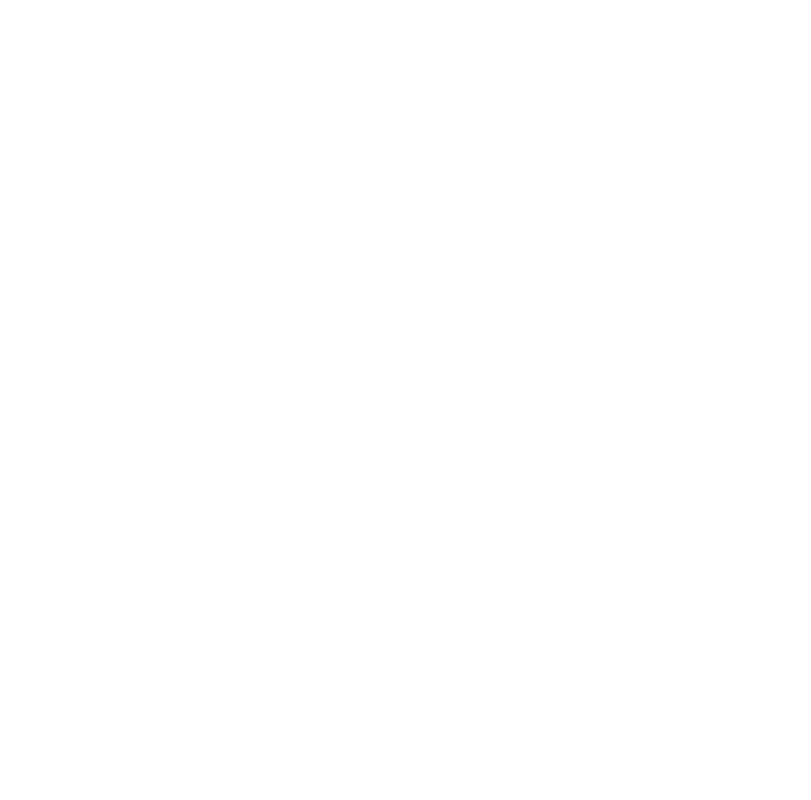
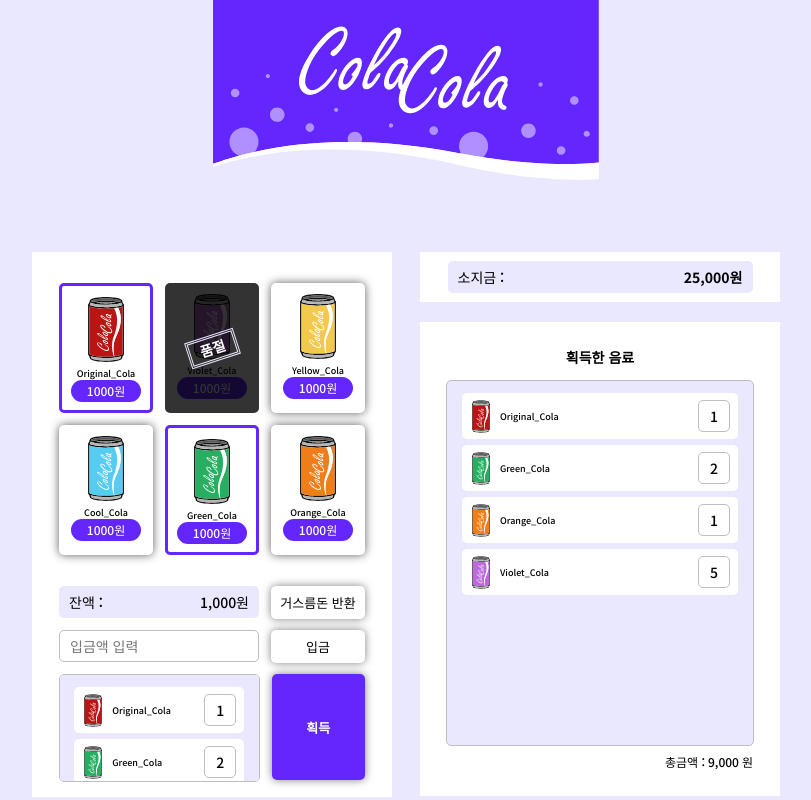
Before and after one commit to yejify/vending-machine, a plain HTML site: page vending machine/index.html in a window 1280 px wide. Shown: the whole page, without its empty margins (234-1045 px from the left). Drawn offline with Linux system fonts and the light colour scheme.

Commit message:
vending machine css

```diff
--- a/vending machine/index.html
+++ b/vending machine/index.html
@@ -6,8 +6,105 @@
     <meta name="viewport" content="width=device-width, initial-scale=1.0">
     <title>vending machine</title>
     <link rel="stylesheet" href="style.css">
+    <link rel="preconnect" href="https://fonts.googleapis.com">
+    <link rel="preconnect" href="https://fonts.gstatic.com" crossorigin>
+    <link href="https://fonts.googleapis.com/css2?family=Noto+Sans+KR:wght@100;300;400;500;700;900&display=swap" rel="stylesheet">
   </head>
   <body>
+    <header>
+        <h1 class="a11y-hidden">vending machine</h1>
+        <img src="img/banner.svg" alt="배너이미지">
+    </header>
+    <div class="wrap">
+        <div class="machine-display">
+            <ul class="cola-list">
+                <li class="select-cola">
+                    <img src="img/coke-red.svg" alt="Original_Cola">
+                    <p>Original_Cola</p>
+                    <p>1000원</p>
+                </li>
+                <li class="sold-out">
+                    <img src="img/coke-violet.svg" alt=" Violet_Cola">
+                    <p> Violet_Cola</p>
+                    <p>1000원</p>
+                </li>
+                <li>
+                    <img src="img/coke-yellow.svg" alt="Yellow_Cola">
+                    <p>Yellow_Cola</p>
+                    <p>1000원</p>
+                </li>
+                <li>
+                    <img src="img/coke-cool.svg" alt="Cool_Cola">
+                    <p>Cool_Cola</p>
+                    <p>1000원</p>
+                </li>
+                <li class="select-cola">
+                    <img src="img/coke-green.svg" alt="Green_Cola">
+                    <p>Green_Cola</p>
+                    <p>1000원</p>
+                </li>
+                <li>
+                    <img src="img/coke-orange.svg" alt="Orange_Cola">
+                    <p>Orange_Cola</p>
+                    <p>1000원</p>
+                </li>
+            </ul>
+            <div class="change">
+                <div class="change-display">
+                    <p>잔액 :</p>
+                    <p>1,000</p>
+                    <p>원</p>
+                </div>
+                <button class="btn">거스름돈 반환</button>
+            </div>
+            <div class="insert-coin">
+                <input type="text" placeholder="입금액 입력">
+                <button class="btn">입금</button>
+            </div>
+            <div class="selection">
+                <ul class="selection-list">
+                    <li>Original_Cola
+                        <p>1</p>
+                    </li>
+                    <li class="green-cola">Green_Cola
+                        <p>2</p>
+                    </li>
 
+                </ul>
+                <button>획득</button>
+            </div>
+        </div>
+        <div class="user-display">
+            <div class="wallet">
+                <div class="wallet-display">
+                    <p>소지금 :</p>
+                    <p>25,000</p>
+                    <p>원</p>
+                </div>
+            </div>
+            <div class="collect-list">
+                <h2>획득한 음료</h2>
+                <ul class="collect-list-detail">
+                    <li>Original_Cola
+                        <p>1</p>
+                    </li>
+                    <li class="green-cola">Green_Cola
+                        <p>2</p>
+                    </li>
+                    <li class="orange_cola">Orange_Cola
+                        <p>1</p>
+                    </li>
+                    <li class="violet_cola">Violet_Cola
+                        <p>5</p>
+                    </li>
+                </ul>
+                <div class="collect-list-sum">
+                    <p>총금액 :</p>
+                    <p>9,000</p>
+                    <p>원</p>
+                </div>
+            </div>
+        </div>
+    </div>
   </body>
 </html>
--- a/vending machine/style.css
+++ b/vending machine/style.css
@@ -0,0 +1,397 @@
+/* 전체 설정 */
+.a11y-hidden {
+	clip: rect(1px, 1px, 1px, 1px);
+	clip-path: inset(50%);
+	width: 1px;
+	height: 1px;
+	margin: -1px;
+	overflow: hidden;
+	padding: 0;
+	position: absolute;
+}
+*{
+    margin: 0;
+    padding: 0;
+    font-family: 'Noto Sans KR', sans-serif;
+    list-style: none;
+}
+body{
+    background-color: #EAE8FE;
+}
+
+/* 헤더 */
+header{
+    text-align: center;
+}
+header img{
+    width: 386px;
+    height: 180px;
+}
+
+/* 전체 레이아웃 */
+.wrap{
+    display: flex;
+    flex-wrap: wrap;
+    width: 748px;
+    margin: 67px auto 0 auto;
+    gap:28px;
+}
+.machine-display{
+    width: 360px;
+    height: 545px;
+    background-color: #fff;
+}
+.wallet{
+    width: 360px;
+    height: 50px;
+    background-color: #fff;
+    margin-bottom: 20px;
+    position: relative;
+}
+.collect-list{
+    width: 360px;
+    height: 474px;
+    background-color: #fff;
+    position: relative;
+    text-align: center;
+    padding-top: 25px;
+    box-sizing: border-box;
+}
+
+/* machine-display */
+.cola-list{
+    display:flex;
+    flex-wrap: wrap;
+    width: 306px;
+    margin: 31px auto;
+    gap: 12px;
+}
+.cola-list li{
+    width: 94px;
+    height:130px;
+    border-radius: 5px;
+    box-sizing: border-box;
+    text-align: center;
+    box-shadow: 0 0 10px #000000a1;
+}
+.cola-list li img{
+    width: 36px;
+    height: 65px;
+    margin-top: 11px;
+}
+.cola-list p{
+    font-weight: 500;
+    font-size: 9px;
+    display: block;
+}
+.cola-list p:last-child{
+    display: block;
+    width: 70px;
+    height: 22px;
+    margin: auto;
+    background-color: #6327FE;
+    line-height: 22px;
+    color:#fff;
+    border-radius: 50px;
+    font-size: 12px;
+}
+.cola-list .select-cola{
+    border: 3px solid #6327FE;
+    box-shadow: none;
+}
+.cola-list .sold-out{
+    position: relative;
+    box-shadow: none;
+}
+.sold-out::before{
+    position: absolute;
+    z-index: 100;
+    width: 94px;
+    height:130px;
+    content: "";
+    background: #000000CC;
+    top: 0;
+    left: 0;
+    border-radius: 5px;
+
+}
+.sold-out::after{
+    rotate: -17.97deg;
+    color: #fff;
+    position: absolute;
+    content: "품절";
+    z-index: 200;
+    width: 51px;
+    height:27px;
+    top: 0;
+    bottom: 0;
+    left: 0;
+    right: 0;
+    margin: auto;
+    border: 3px double #EAE8FE;
+    text-align: center;
+    line-height: 20px;
+    font-weight: 900;
+    font-size: 14px;
+    box-sizing: border-box;
+}
+.change{
+    width: 306px;
+    height: 33px;
+    margin: 20px auto 11px;
+    display: flex;
+    gap: 12px;
+}
+.change-display{
+    top: 0;
+    left: 0;
+    right: 0;
+    display: flex;
+    width: 200px;
+    height: 32px;
+    border-radius: 5px;
+    font-size: 14px;
+    padding: 6px 10px;
+    box-sizing: border-box;
+    background-color: #EAE8FE;
+    font-weight: 500;
+}
+.change-display p:nth-child(2){
+margin-left: auto;
+}
+.change .btn{
+    width: 94px;
+    height: 33px;
+    font-family: 'Noto Sans KR';
+    font-style: normal;
+    font-weight: 500;
+    font-size: 13px;
+    line-height: 19px;
+    filter: drop-shadow(0px 0px 4px rgba(0, 0, 0, 0.5));
+    border: none;
+    background-color: #fff;
+    border-radius: 5px;
+}
+.insert-coin{
+    width: 306px;
+    height: 33px;
+    margin: 0 auto 11px;
+    display: flex;
+    gap: 12px;
+}
+.insert-coin input{
+    top: 0;
+    left: 0;
+    right: 0;
+    display: flex;
+    width: 200px;
+    height: 32px;
+    border-radius: 5px;
+    font-size: 14px;
+    padding: 6px 10px;
+    box-sizing: border-box;
+    background-color: #fff;
+    font-weight: 500;
+    border: 1px solid #BDBDBD;
+}
+.insert-coin .btn{
+    width: 94px;
+    height: 33px;
+    font-family: 'Noto Sans KR';
+    font-style: normal;
+    font-weight: 500;
+    font-size: 13px;
+    line-height: 19px;
+    filter: drop-shadow(0px 0px 4px rgba(0, 0, 0, 0.5));
+    border: none;
+    background-color: #fff;
+    border-radius: 5px;
+}
+.selection{
+    width: 306px;
+    height: 106px;
+    margin: auto;
+    display: flex;
+    gap: 12px;
+    box-sizing: border-box;
+}
+.selection-list{
+    border: 1px solid #BDBDBD;
+    width: 200px;
+    height: 106px;
+    border-radius: 5px;
+    background-color: #EAE8FE;
+    overflow: scroll;
+}
+.selection-list li{
+    display: flex;
+    width:170px;
+    height:46px;
+    background-color: #fff;
+    margin:6px auto;
+    border-radius: 5px;
+    align-items: center;
+    box-sizing: border-box;
+    position: relative;
+    font-weight: 500;
+    font-size: 9px;
+}
+.selection-list li:first-child{
+    margin-top: 12px;
+}
+.selection-list li::before{
+    width: 18px;
+    height: 33px;
+    content: "";
+    background-size: 100% 100%;
+    background-image:url(img/coke-red.svg);
+    margin: 6px 10px;
+}
+.selection-list .green-cola:before{
+    background-image:url(img/coke-green.svg);
+}
+.selection-list li p{
+    display: block;
+    border: 1px solid #BDBDBD;
+    width: 30px;
+    height: 30px;
+    position: absolute;
+    right: 8px;
+    border-radius: 5px;
+    font-weight: 500;
+    font-size: 14px;
+    line-height: 30px;
+    text-align: center;
+}
+.selection-list::-webkit-scrollbar{
+    width: 4px;
+    height: 16px;
+}
+.selection-list::-webkit-scrollbar-thumb{
+    background: #fff;
+    border-radius: 25px;
+}
+.selection-list::-webkit-scrollbar-track{
+    background-color: #EAE8FE;
+}
+.selection-list::-webkit-scrollbar-corner {
+	background: transparent;
+}
+.selection button{
+    width: 94px;
+    height: 106px;
+    background: #6327FE;
+    color: #fff;
+    font-weight: 700;
+    font-size: 13px;
+    border-radius: 5px;
+    border: none;
+    filter: drop-shadow(0px 0px 4px rgba(0, 0, 0, 0.5));
+}
+
+/* wallet */
+.wallet-display{
+    position: absolute;
+    top: 0;
+    left: 0;
+    right: 0;
+    display: flex;
+    width: 305px;
+    height: 32px;
+    border-radius: 5px;
+    margin:9px auto;
+    font-size: 14px;
+    padding: 6px 10px;
+    box-sizing: border-box;
+    background-color: #EAE8FE;
+    font-weight: 700;
+}
+.wallet-display p:first-child{
+    font-weight: 500;
+}
+.wallet-display p:nth-child(2){
+margin-left: auto;
+}
+
+/* collect-list */
+.collect-list h2 {
+    font-size: 14px;
+    font-weight: 700;
+}
+.collect-list-detail{
+    border: 1px solid #BDBDBD;
+    width: 306px;
+    height: 364px;
+    margin: 13px auto;
+    border-radius: 5px;
+    background-color: #EAE8FE;
+}
+.collect-list-detail li{
+    display: flex;
+    width:276px;
+    height:46px;
+    background-color: #fff;
+    margin:6px auto;
+    border-radius: 5px;
+    align-items: center;
+    box-sizing: border-box;
+    position: relative;
+    font-weight: 500;
+    font-size: 9px;
+}
+.collect-list-detail li:first-child{
+    margin-top: 12px;
+}
+.collect-list-detail li::before{
+    width: 18px;
+    height: 33px;
+    content: "";
+    background-size: 100% 100%;
+    background-image:url(img/coke-red.svg);
+    margin: 6px 10px;
+}
+.collect-list-detail .green-cola:before{
+    background-image:url(img/coke-green.svg);
+}
+.collect-list-detail .orange_cola:before{
+    background-image:url(img/coke-orange.svg);
+}
+.collect-list-detail .violet_cola:before{
+    background-image:url(img/coke-violet.svg);
+}
+.collect-list-detail li p{
+    display: block;
+    border: 1px solid #BDBDBD;
+    width: 30px;
+    height: 30px;
+    position: absolute;
+    right: 8px;
+    border-radius: 5px;
+    font-weight: 500;
+    font-size: 14px;
+    line-height: 30px;
+    text-align: center;
+}
+.collect-list-sum{
+    display: flex;
+    gap: 3px;
+    position: absolute;
+    bottom: 26px;
+    right: 27px;
+    font-weight: 500;
+    font-size: 12px;
+}
+
+/* 반응형 */
+@media (max-width: 800px) {
+    body{
+        background-color: #fff;
+    }
+    .wrap{
+        width: 360px;
+        gap:0;
+    }
+    .wallet{
+        margin-bottom: 0;
+    }
+  }
```
